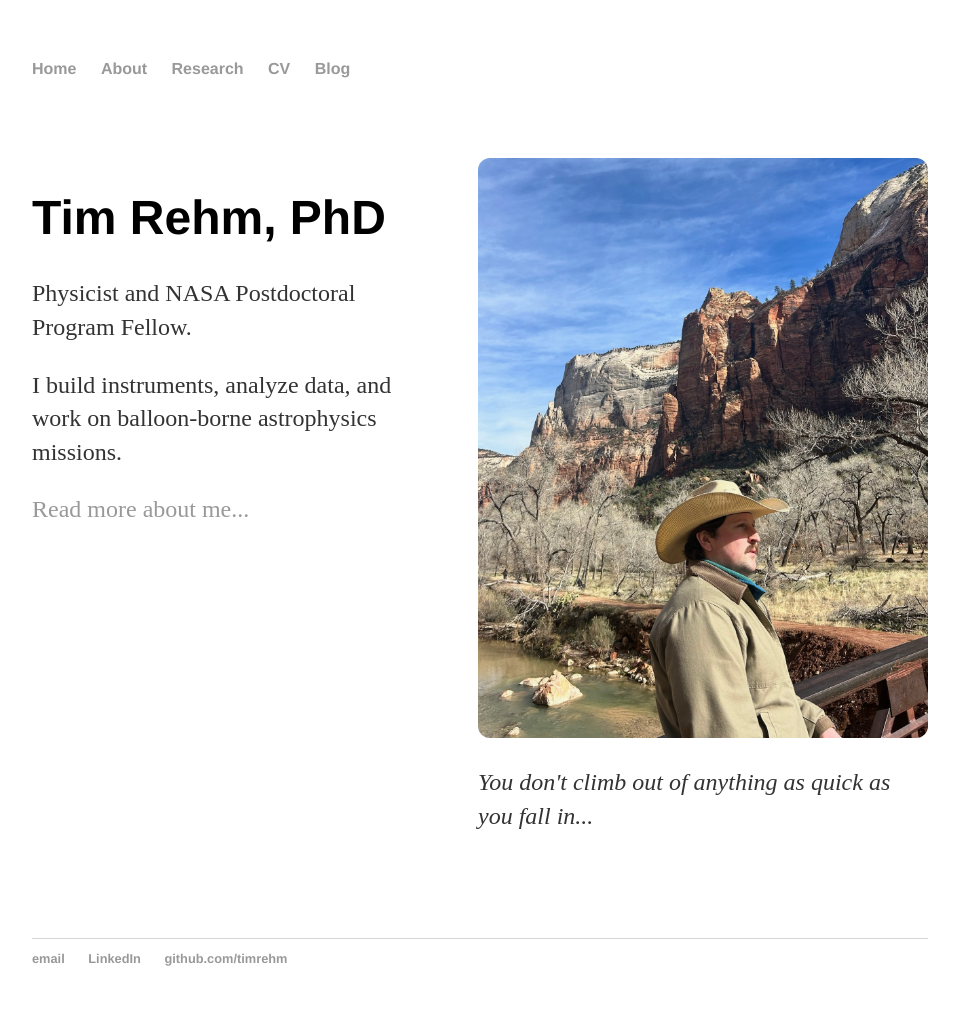
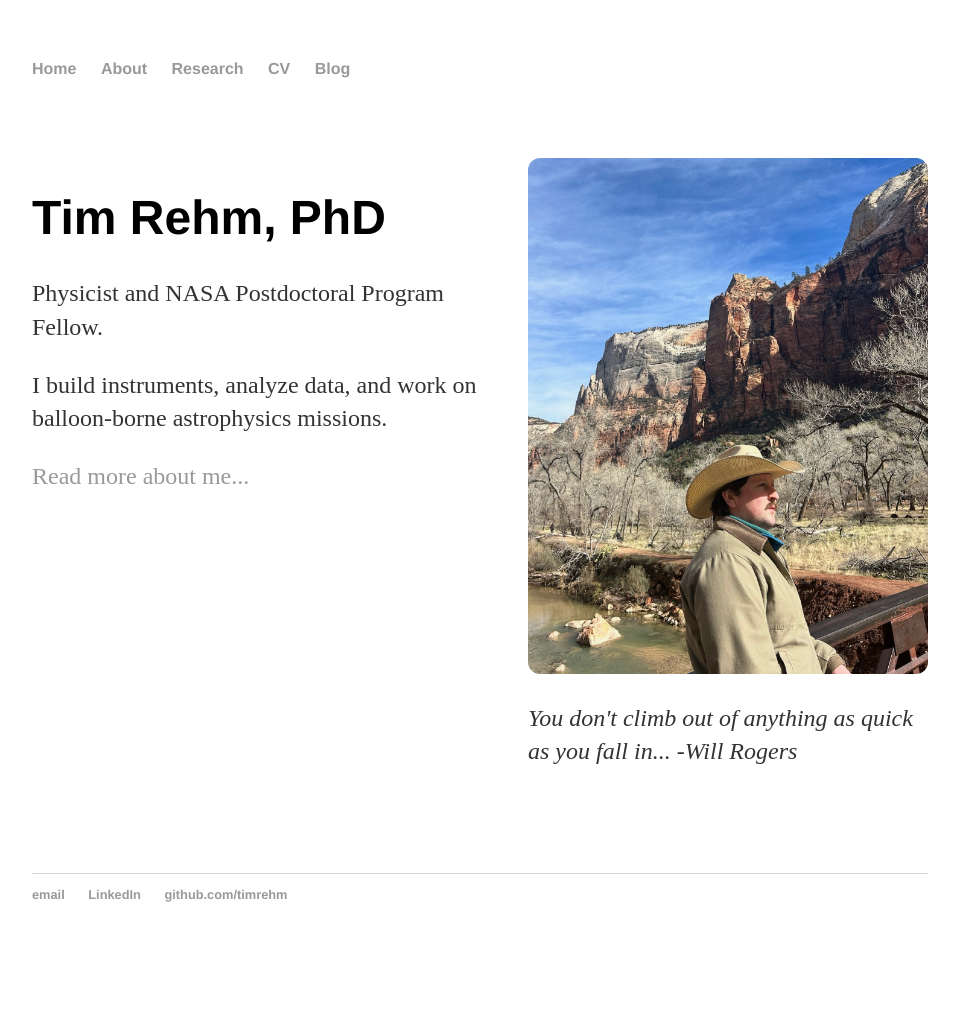
Before and after one commit to timrehm/timrehm.github.io, a Jekyll site: the page built from index.html, in a window 1280 px wide. Shown: the whole page, without its empty margins (160-1119 px from the left). Built offline with Jekyll 4.4.1, drawn with Linux system fonts in a browser that asks for light colours; after the commit the page ends 962 px from its top, so only the background shows below that.

Commit message:
Update index.html

```diff
--- a/index.html
+++ b/index.html
@@ -15,7 +15,7 @@ title: Tim Rehm...
   </div>
 
   <div class="image">
-    <img src="/img/MeInCowboyHat.jpeg" alt="Tim Rehm" width=450>
-    <p><em>You don't climb out of anything as quick as you fall in...</em></p>
+    <img src="/img/MeInCowboyHat.jpeg" alt="Tim Rehm" width=400>
+    <p><em>You don't climb out of anything as quick as you fall in... -Will Rogers</em></p>
   </div>
 </div>
```
